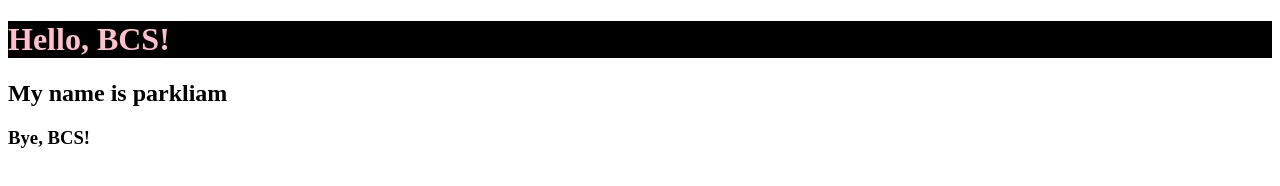
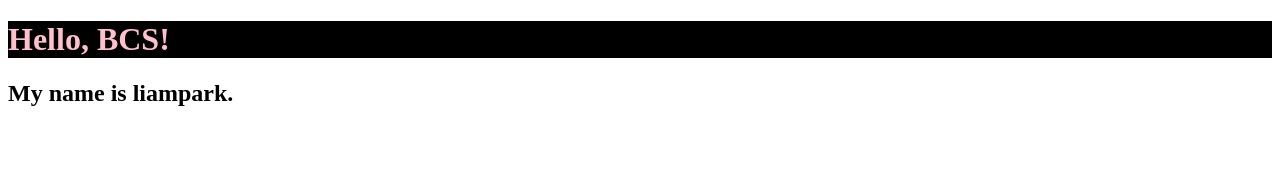
Before and after one commit to parkliam/hello-bcs4, a plain HTML site: page index.html in a window 1280 px wide. Drawn offline with Linux system fonts and the light colour scheme.

Commit message:
JS Add my name

```diff
--- a/index.html
+++ b/index.html
@@ -8,8 +8,7 @@
 </head>
 <body>
     <h1>Hello, BCS!</h1>
-    <h2>My name is parkliam</h2>
-    <h3>Bye, BCS! </h3>
+    <div id="dom"></div>
     <script src="main.js"></script>
 </body>
 </html>
--- a/main.js
+++ b/main.js
@@ -1 +1,9 @@
 console.log("Hi");
+
+let h2 = document.createElement("h2");
+
+let dom = document.getElementById("dom");
+
+h2.innerText = "My name is liampark.";
+
+dom.appendChild(h2);
```
